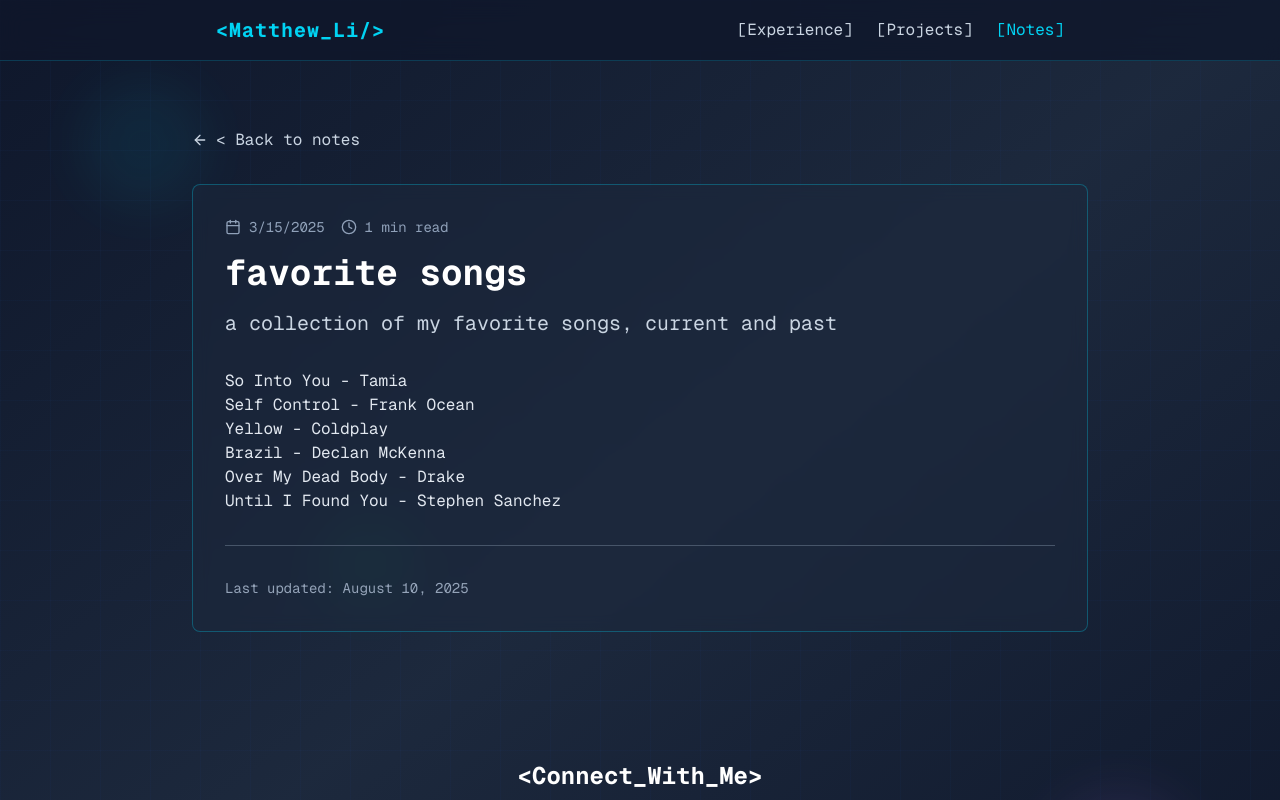
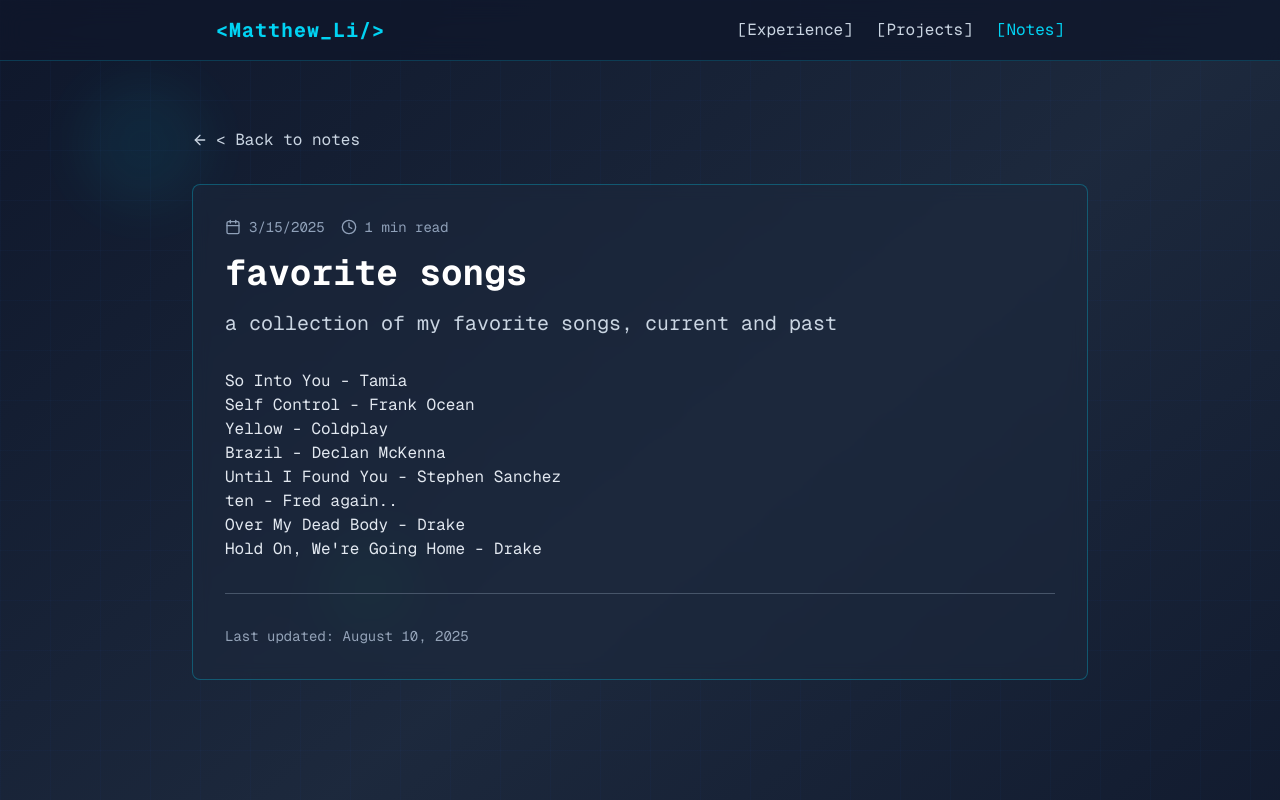
Before and after one commit to matthewli10/personalSite, a Next.js app: page /notes/favorite-songs in a window 1280 px wide. Shown: the top 800 px of the page. Built offline with nearby package versions, Linux system fonts and the light colour scheme.

Commit message:
Updated songs

```diff
--- a/src/app/notes/[slug]/page.tsx
+++ b/src/app/notes/[slug]/page.tsx
@@ -15,8 +15,10 @@
         <p class="text-slate-200">Self Control - Frank Ocean</p>
         <p class="text-slate-200">Yellow - Coldplay</p>
         <p class="text-slate-200">Brazil - Declan McKenna</p>
+        <p class="text-slate-200">Until I Found You - Stephen Sanchez</p>
+        <p class="text-slate-200">ten - Fred again..</p>
         <p class="text-slate-200">Over My Dead Body - Drake</p>
-        <p class="text-slate-200">Until I Found You - Stephen Sanchez</p>
+        <p class="text-slate-200">Hold On, We're Going Home - Drake</p>
 
         <hr style="margin: 2rem 0; border: none; border-top: 1px solid #475569;">
         <p style="font-size: 0.875rem; color: #94a3b8; margin: 0;">Last updated: August 10, 2025</p>
--- a/src/app/projects/page.tsx
+++ b/src/app/projects/page.tsx
@@ -19,7 +19,7 @@
     technologies: ["Next.js", "TypeScript", "Tailwind CSS", "MDX"],
     github: "https://github.com/matthewli10/personalSite",
     live: null,
-    featured: true
+    featured: false
   },
   {
     title: "GreenGrade",
```
